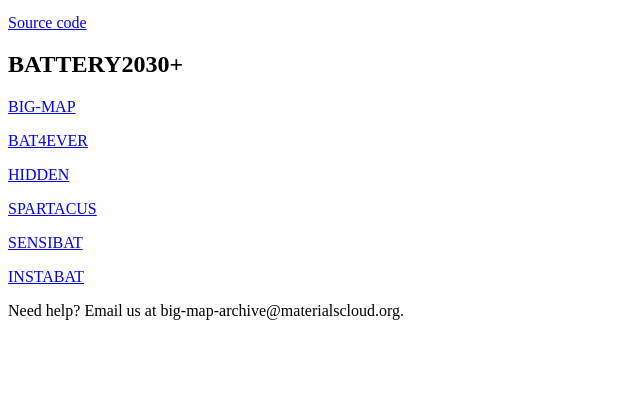
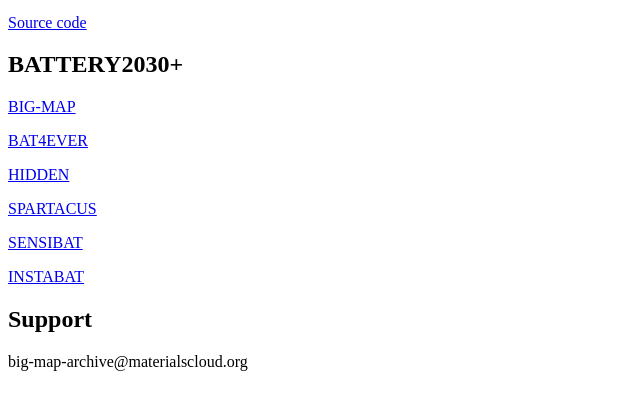
Before and after one commit to materialscloud-org/big-map-archive, a Python web app: template templates/semantic-ui/invenio_app_rdm/footer.html in a window 1280 px wide. Shown: the part 313-723 px from the top of the page, without its empty margins (0-640 px from the left). Run offline with Jinja, Linux system fonts and the light colour scheme; the template is opened without the code that fills it, so the values that code supplies are empty.

Commit message:
Moved support email address

```diff
--- a/templates/semantic-ui/invenio_app_rdm/footer.html
+++ b/templates/semantic-ui/invenio_app_rdm/footer.html
@@ -29,7 +29,6 @@
               <p><a href="https://github.com/materialscloud-org/big-map-archive/issues/" target="_blank">Issues</a></p>
               <p><a href="https://github.com/materialscloud-org/big-map-archive/" target="_blank">Source code</a></p>
             </div>
-
             <div class="rdm-footer five wide tablet two wide computer column">
                   <h2 class="ui small header">{{_ ("BATTERY2030+")}}</h2>
                   <p><a href="https://www.big-map.eu/" target="_blank">BIG-MAP</a></p>
@@ -38,7 +37,11 @@
                   <p><a href="https://www.spartacus-battery.eu/" target="_blank">SPARTACUS</a></p>
                   <p><a href="https://sensibat-project.eu" target="_blank">SENSIBAT</a></p>
                   <p><a href="https://www.instabat.eu/" target="_blank">INSTABAT</a></p>
-                </div>
+            </div>
+            <div class="rdm-footer five wide tablet five wide computer column">
+              <h2 class="ui small header">{{_ ("Support")}}</h2>
+              <p>big-map-archive@materialscloud.org</p>
+            </div>
           {%- endblock footer_top_left %}
           <div class="six wide column right aligned">
             {%- block footer_top_right %}
@@ -49,7 +52,7 @@
     </div>
     {%- endblock footer_top %}
     {%- block footer_bottom %}
-    <div class="footer-bottom sub-footer">
+{#    <div class="footer-bottom sub-footer">
       <div class="ui container">
         <div class="ui grid">
           <div class="eight wide column left middle aligned">
@@ -67,6 +70,6 @@
           </div>
         </div>
       </div>
-    </div>
+    </div>#}
     {%- endblock footer_bottom %}
 </footer>
```
Also changed, not shown: 1 other file.
